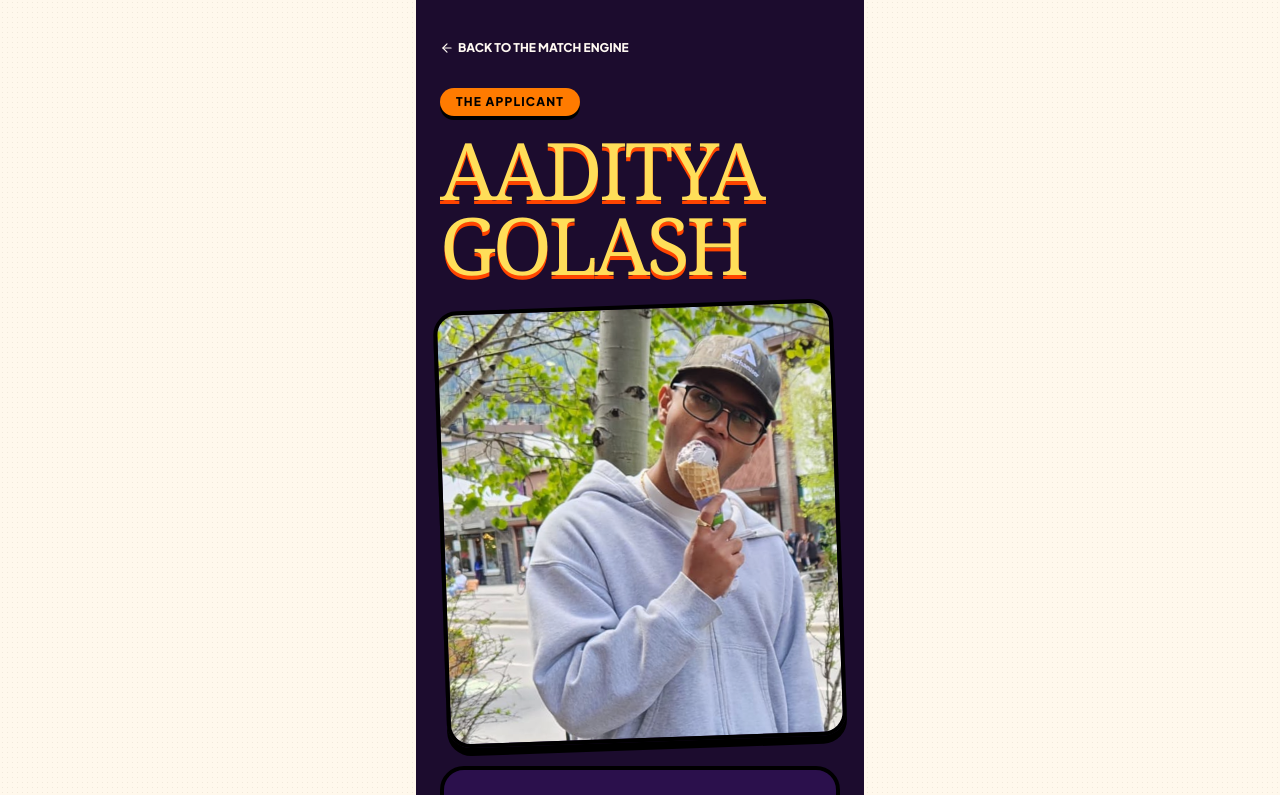
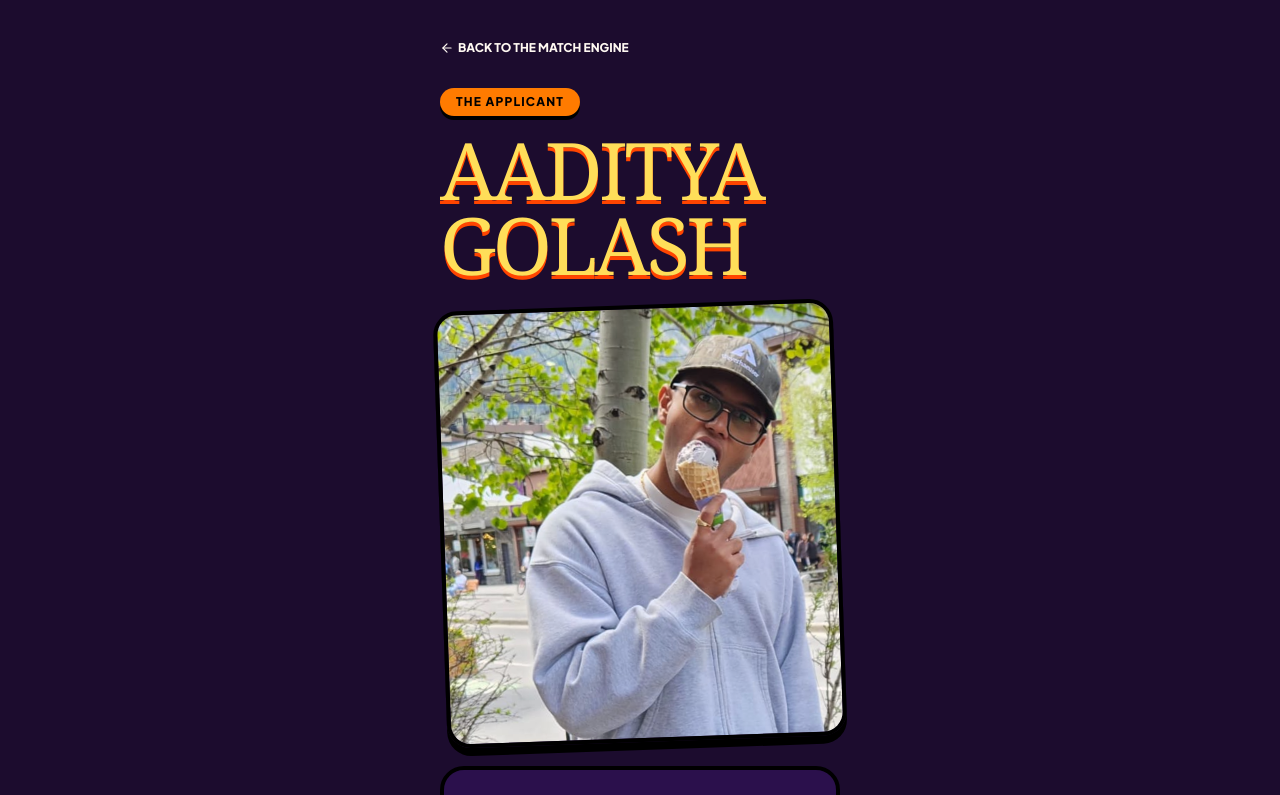
Before and after one commit to Aaditya-Golash/Ice-Cream-tester, a Next.js app: page /about in a window 1280 px wide. Shown: the top 795 px of the page. Built offline with nearby package versions, Linux system fonts and the light colour scheme; no server answers; a web font is replaced by a local one.

Commit message:
Update page.tsx

```diff
--- a/app/about/page.tsx
+++ b/app/about/page.tsx
@@ -6,7 +6,8 @@ import { ArrowLeft, ExternalLink } from 'lucide-react';
 
 export default function AboutPage() {
   return (
-    <main className="flex flex-col min-h-[100dvh] px-6 py-10 max-w-md mx-auto bg-[#1c0c2e] text-[#fff9f2] font-['Plus_Jakarta_Sans',sans-serif]">
+    <div className="min-h-[100dvh] w-full bg-[#1c0c2e] text-[#fff9f2] font-['Plus_Jakarta_Sans',sans-serif]">
+      <main className="flex flex-col min-h-[100dvh] px-6 py-10 max-w-md mx-auto">
 
         <div className="pb-8">
           <Link href="/" className="text-xs uppercase font-black text-gray-400 flex items-center gap-1 hover:text-[#ff7b00] transition-colors">
@@ -78,5 +79,6 @@ export default function AboutPage() {
           </div>
         </div>
       </main>
+    </div>
   );
 }
```
Lines whose indentation alone changed are shown as unchanged.
